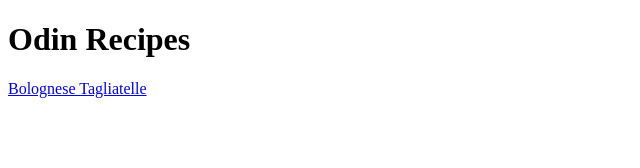
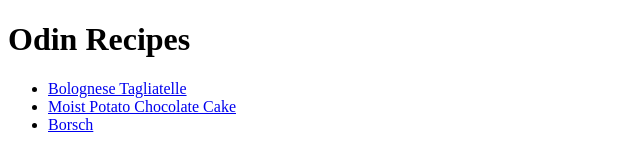
Before and after one commit to Homelander97/odin-recipes, a plain HTML site: page index.html in a window 1280 px wide. Shown: the whole page, without its empty margins (0-640 px from the left). Drawn offline with Linux system fonts and the light colour scheme.

Commit message:
Add links to other pages on the main one

```diff
--- a/index.html
+++ b/index.html
@@ -6,6 +6,10 @@
     </head>
     <body>
         <h1>Odin Recipes</h1>
-        <a href="./recipes/bolognese-tagliatelle.html">Bolognese Tagliatelle</a>
+        <ul>
+           <li><a href="./recipes/bolognese-tagliatelle.html">Bolognese Tagliatelle</a></li>
+           <li><a href="./recipes/chocolate-cake.html">Moist Potato Chocolate Cake</a></li>
+           <li><a href="./recipes/borsch.html">Borsch</a></li>
+        </ul>
     </body>
 </html>
```
